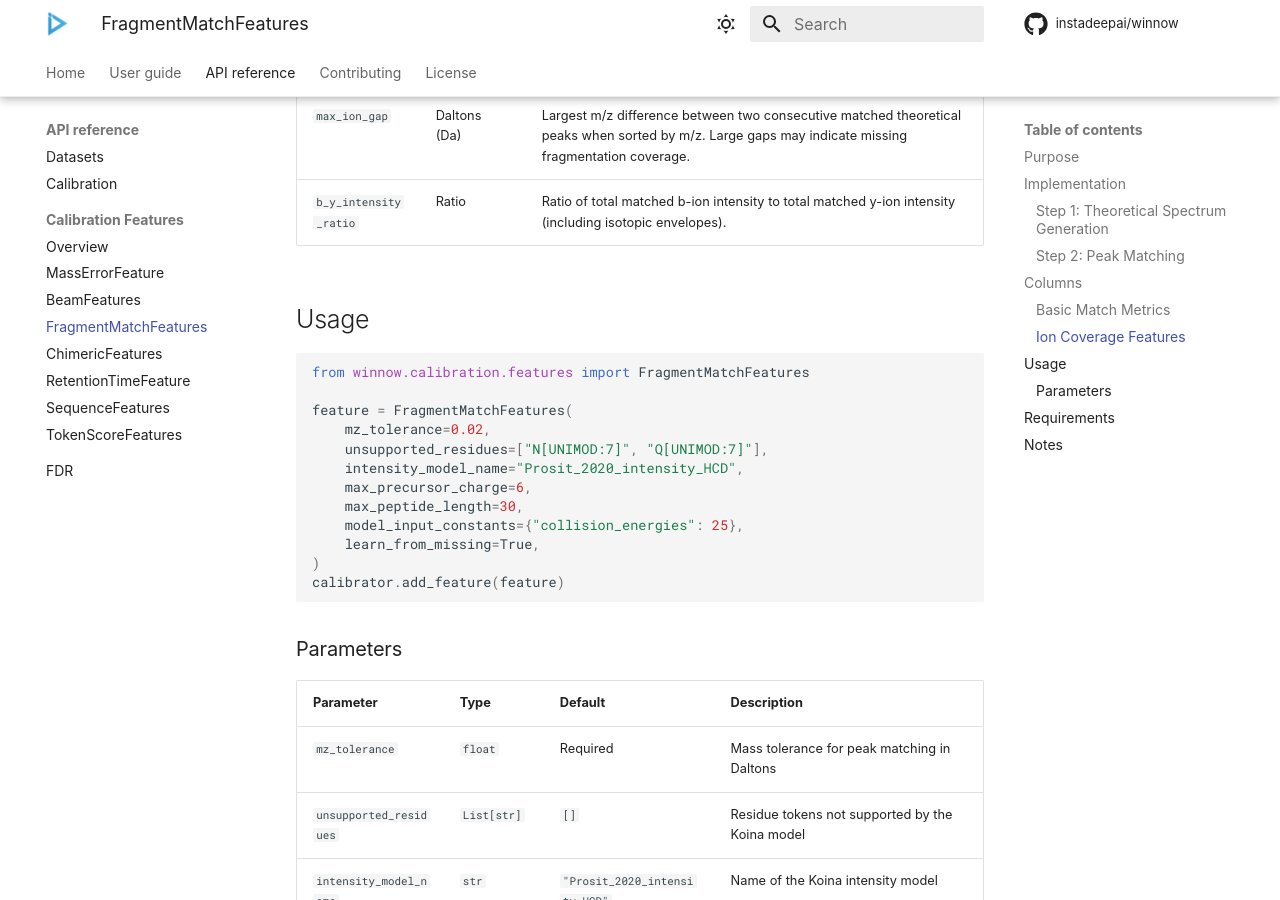
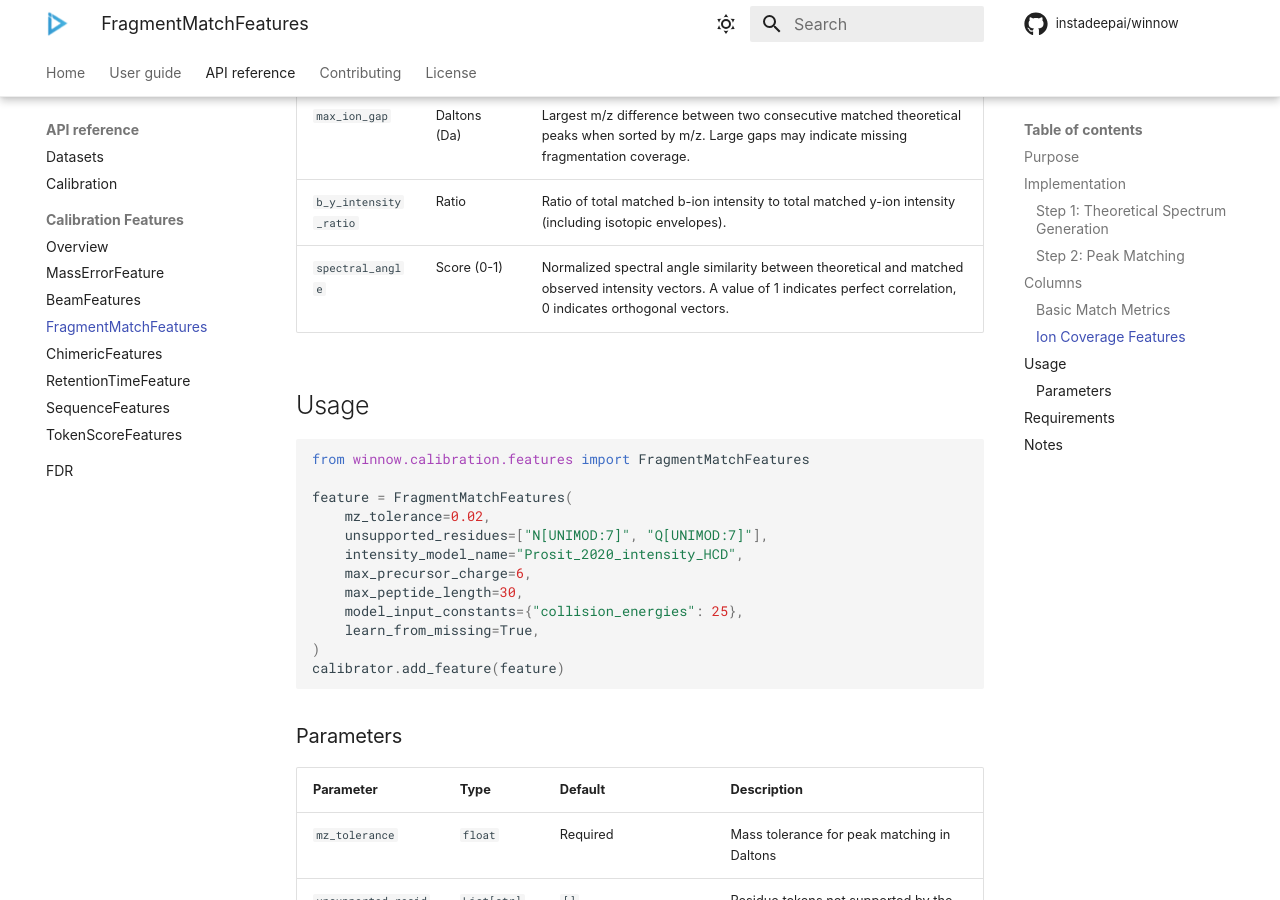
Before and after one commit to instadeepai/winnow, an MkDocs documentation site: the page built from docs/api/features/fragment_match.md, in a window 1280 px wide and 900 px high, scrolled down 2053 px. Built offline with MkDocs 1.6.1 and Material for MkDocs 9.7.7, drawn with Linux system fonts in a browser that asks for light colours; some web fonts are replaced; comment, search, counter and statistics services are not loaded; some of the changed text lies outside the part shown.

Commit message:
docs: describe spectral angle feature
chore: fix docs spacing

```diff
--- a/docs/api/features/fragment_match.md
+++ b/docs/api/features/fragment_match.md
@@ -56,6 +56,7 @@ For each theoretical peak, we search for the nearest observed peak using binary
 | `complementary_ion_count` | Count (integer) | Number of peptide bond positions where **both** the b-ion and complementary y-ion are matched. For a peptide of length n, bond position i produces b_i and y_(n-i). Finding both provides stronger evidence of a correct identification. |
 | `max_ion_gap` | Daltons (Da) | Largest m/z difference between two consecutive matched theoretical peaks when sorted by m/z. Large gaps may indicate missing fragmentation coverage. |
 | `b_y_intensity_ratio` | Ratio | Ratio of total matched b-ion intensity to total matched y-ion intensity (including isotopic envelopes). |
+| `spectral_angle` | Score (0-1) | Normalized spectral angle similarity between theoretical and matched observed intensity vectors. A value of 1 indicates perfect correlation, 0 indicates orthogonal vectors. |
 
 ## Usage
 
@@ -106,3 +107,4 @@ For some Koina-hosted intensity prediction models, the dataset may also require:
 - Different Koina models have different constraints. See [configuration guide](../../configuration.md#koina-model-input-validation) for details.
 - When `learn_from_missing=True`, invalid rows get zero feature values and an `is_missing_fragment_match_features` indicator column.
 - `b_y_intensity_ratio` is computed as `b_total / (y_total + epsilon)` where epsilon is a small constant providing numerical stability when no y-ions are matched.
+- Spectral angle calculations do not take into account isotopic envelopes. Only the first matching peak's intensity is compared against the corresponding theoretical intensity value.
```
Also changed, not shown: docs/api/features/chimeric.md (+1 -1 lines).
